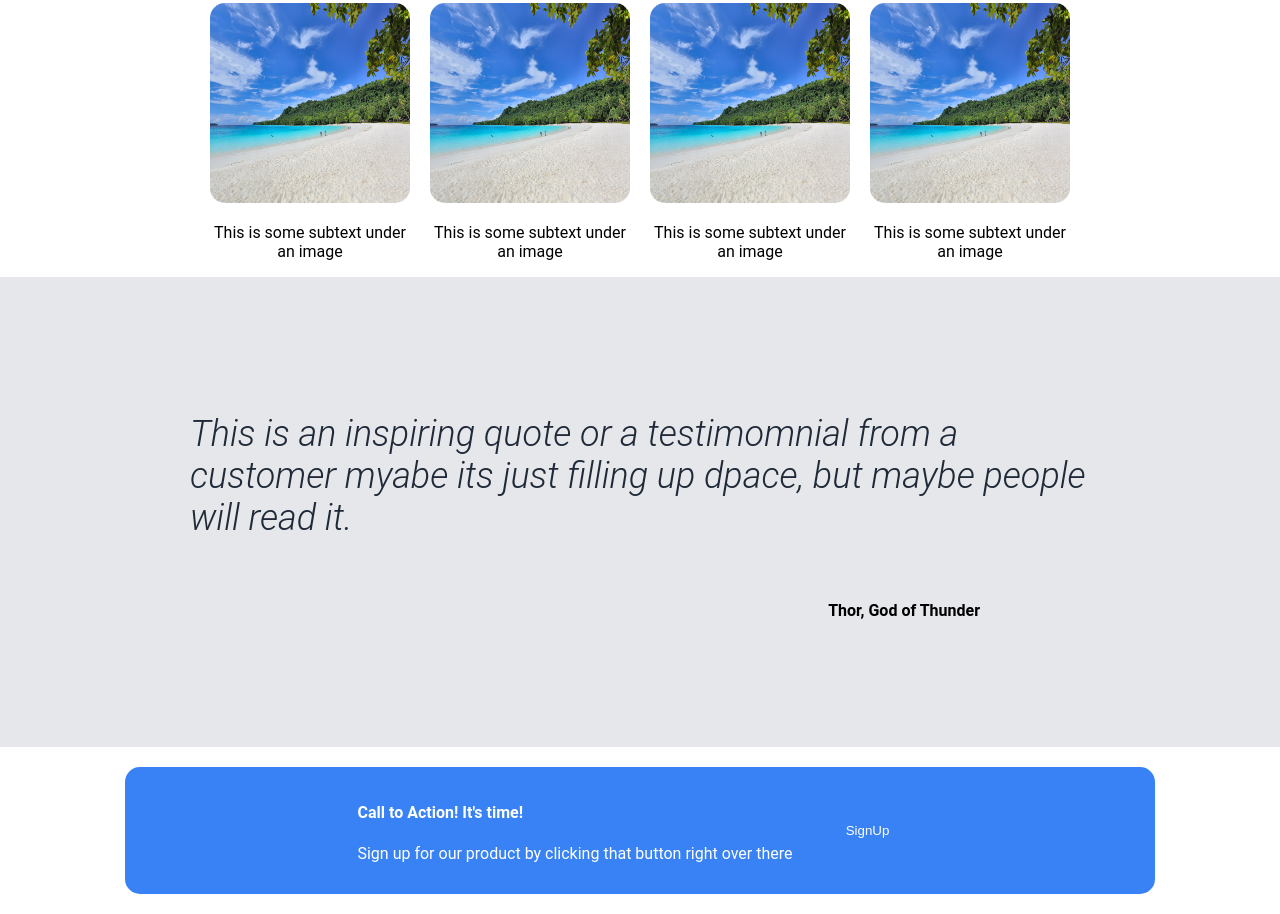
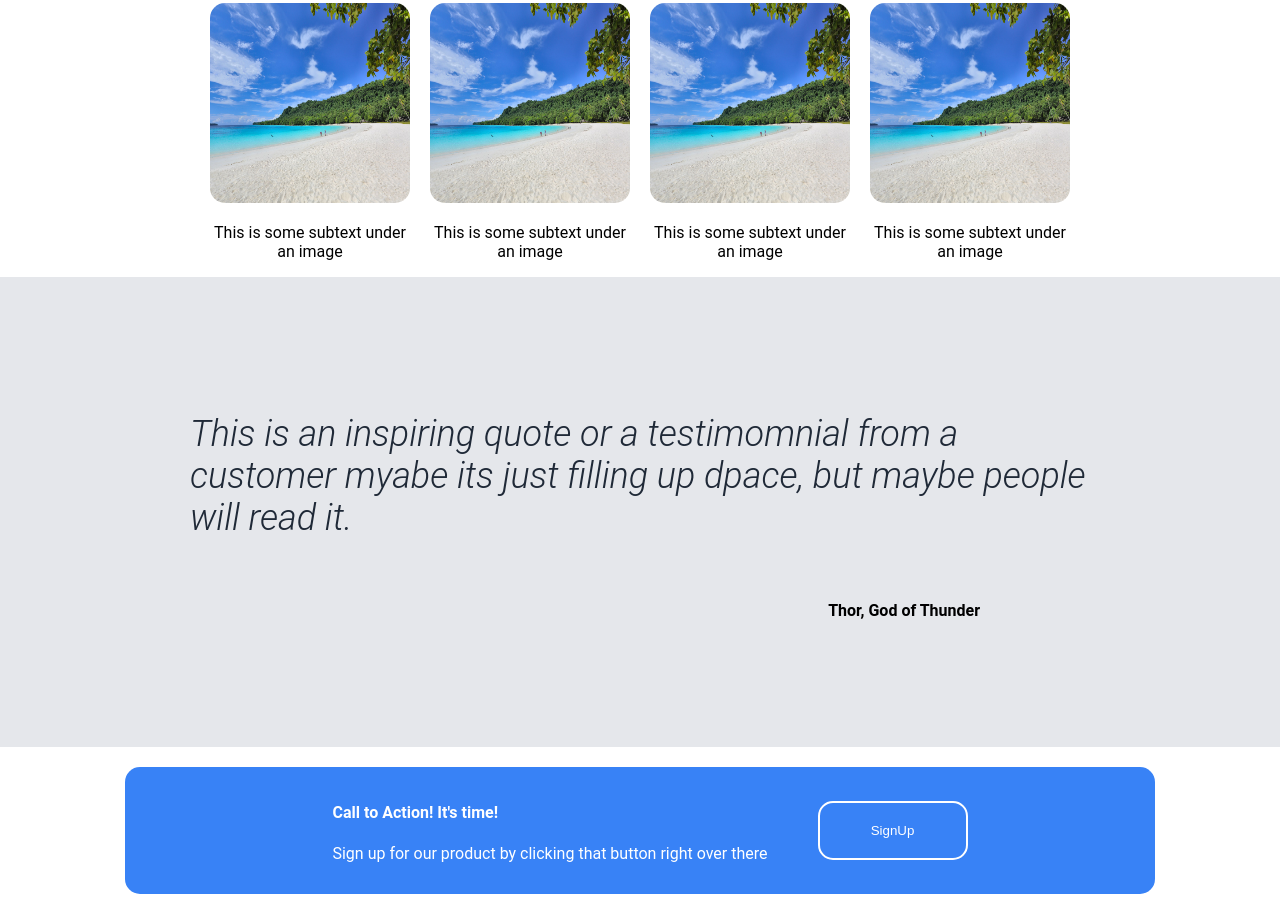
Before and after one commit to Ausburty/landingpage, a plain HTML site: page index.html in a window 1280 px wide. Shown: the part 576-1490 px from the top of the page. Drawn offline with Linux system fonts and the light colour scheme.

Commit message:
added borders finally

```diff
--- a/styles.css
+++ b/styles.css
@@ -78,6 +78,8 @@
     padding-top: 20px;
     padding-bottom: 20px;
     text-emphasis: bold;
+    border: 2px solid white;
+    border-width: 2px;
 
 }
 .middle{
@@ -143,8 +145,10 @@
     color: white;
     padding: 15px;
     margin: 20px;
+    gap: 50px;
 }
 .CTAbutton{
+
     border: 2px, white;
     border-width: 2px;
     border-color: white;
```
